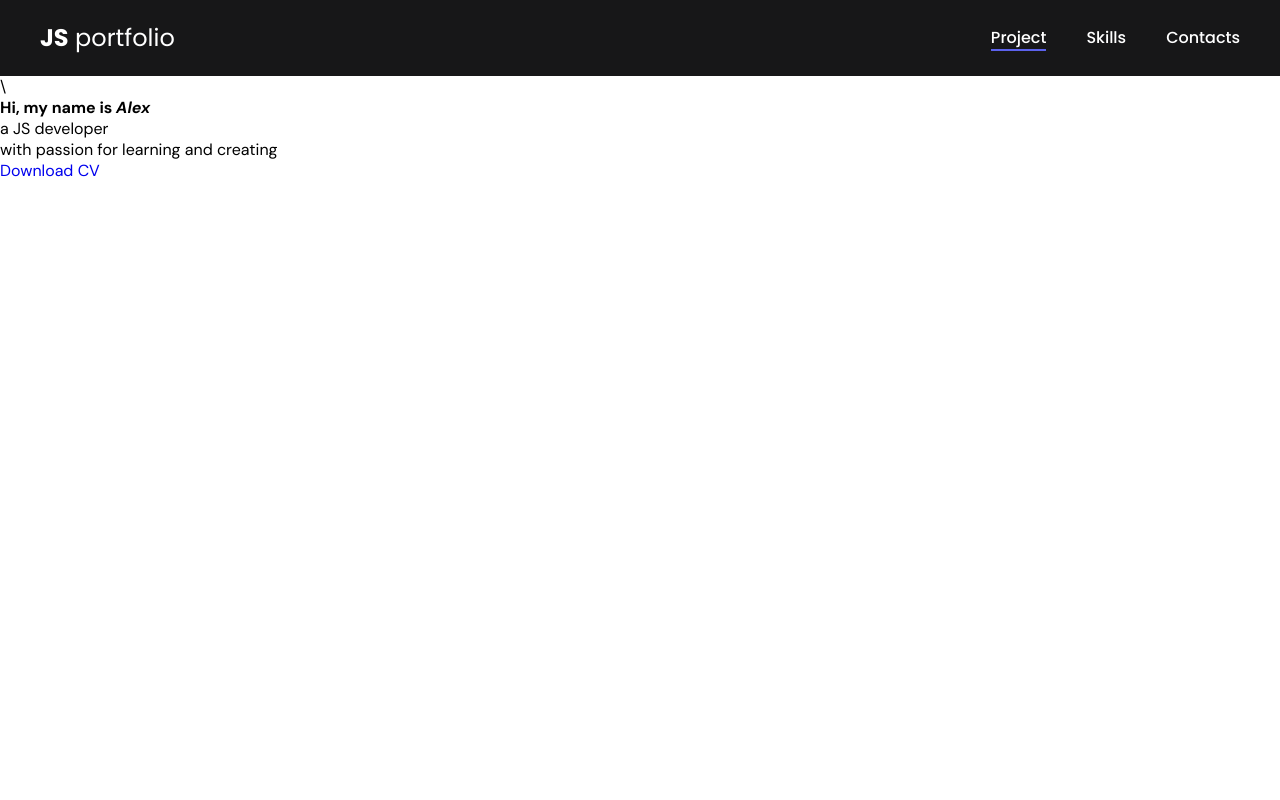
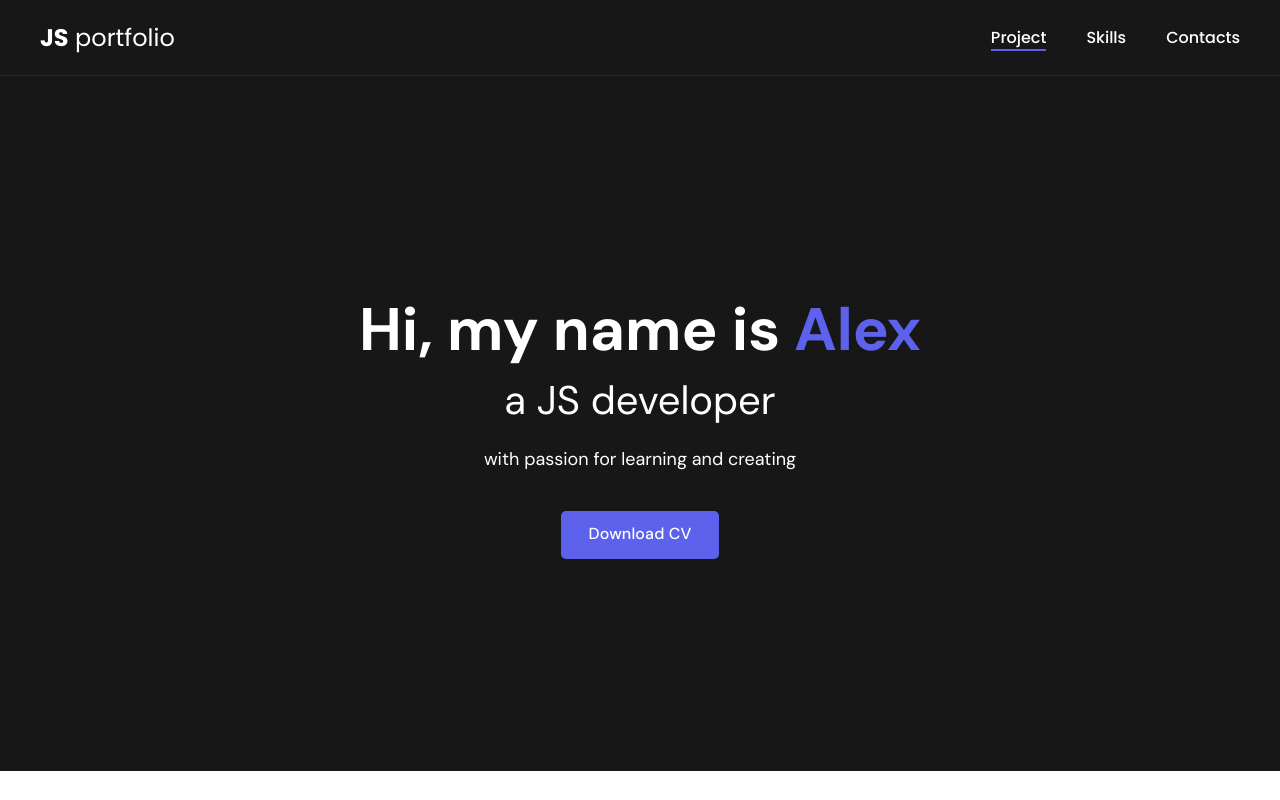
Before and after one commit to AlexMurrr/portfolio, a plain HTML site: page index.html in a window 1280 px wide. Drawn offline with Linux system fonts and the light colour scheme.

Commit message:
style header

```diff
--- a/css/main.css
+++ b/css/main.css
@@ -4,10 +4,11 @@
 
 :root{
    --black: #171718;
-   --black-border: #171718;
+   --black-border: #26292D;
    --white: #fff;
    --purple: #5C62EC;
 
+   --text-collor:var(--black);
    --dark-bg: var(--black);
    --dark-border: var(--black-border);
    --header-tex: var(--white);
@@ -19,6 +20,8 @@ font-family: "Poppins", sans-serif; */
 
  html, body {
     font-family: "DM Sans", sans-serif;
+    letter-spacing: 0,5px;
+    color: var(--black);
  }
 
  /* nav */
@@ -28,6 +31,7 @@ font-family: "Poppins", sans-serif; */
     border-bottom: 1px solid var(--dark-border);
     background-color: var(--dark-bg);
     color: var(--header-tex);
+    letter-spacing: normal;
  }
 
  .contaner{
@@ -82,3 +86,63 @@ font-family: "Poppins", sans-serif; */
  }
 
  /* header */
+
+.header{
+   padding: 40px 0;
+   min-height: 695px;
+
+   display: flex;
+   justify-content: center;
+   align-items: center;
+
+   background-color: var(--dark-bg);
+   color: var(--header-tex);
+   text-align: center;
+}
+
+.header_wraper{
+   padding: 0 15px;
+   max-width: 660px;
+
+}
+
+.header_title{
+   font-size: 40px;
+   font-weight: 700px;
+   line-height: 1.4;
+   margin-bottom: 20px;
+}
+
+.header_title strong{
+   font-size: 60px;
+   font-weight: 700;
+}
+
+.header_title em{
+   font-style: normal;
+   color: var(--accent);
+}
+
+.header_text{
+   margin-bottom: 40px;
+   font-size: 18px;
+   line-height: 1.33;
+}
+
+.header_text p + p{
+   margin-top: 0.5em;
+}
+
+
+.btn{
+   display: inline-block;
+   height: 48px;
+   padding: 12px 28px;
+
+   border-radius: 5px;
+   background-color: var(--accent);
+   color: var(--white);
+   letter-spacing: 0.15px;
+   font-size: 16px;
+   font-weight: 500;
+}
--- a/index.html
+++ b/index.html
@@ -21,18 +21,17 @@
         </div>
     </nav>
 
-    <header class="header">\
-        <div class="container">
-            <div class="wraper">
-                <h1 class="header_title">
-                    <strong> Hi, my name is <em>Alex</em></strong> <br>
-                    a JS developer
-                </h1>
+    <header class="header">
+
+        <div class="header_wraper">
+            <h1 class="header_title">
+               <strong> Hi, my name is <em>Alex</em></strong> <br>
+                  a JS developer
+            </h1>
                 <div class="header_text">
                     <p>with passion for learning and creating</p>
                 </div>
-                <a href="#!" class="btn">Download CV</a>
-            </div>
+            <a href="#!" class="btn">Download CV</a>
         </div>
     </header>
 </body>
```
